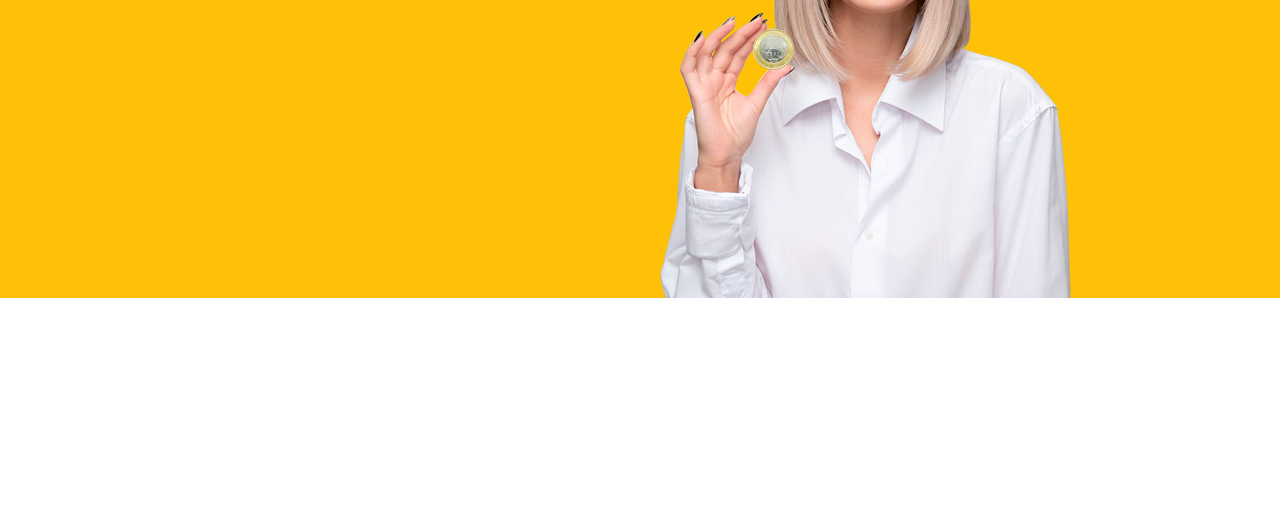
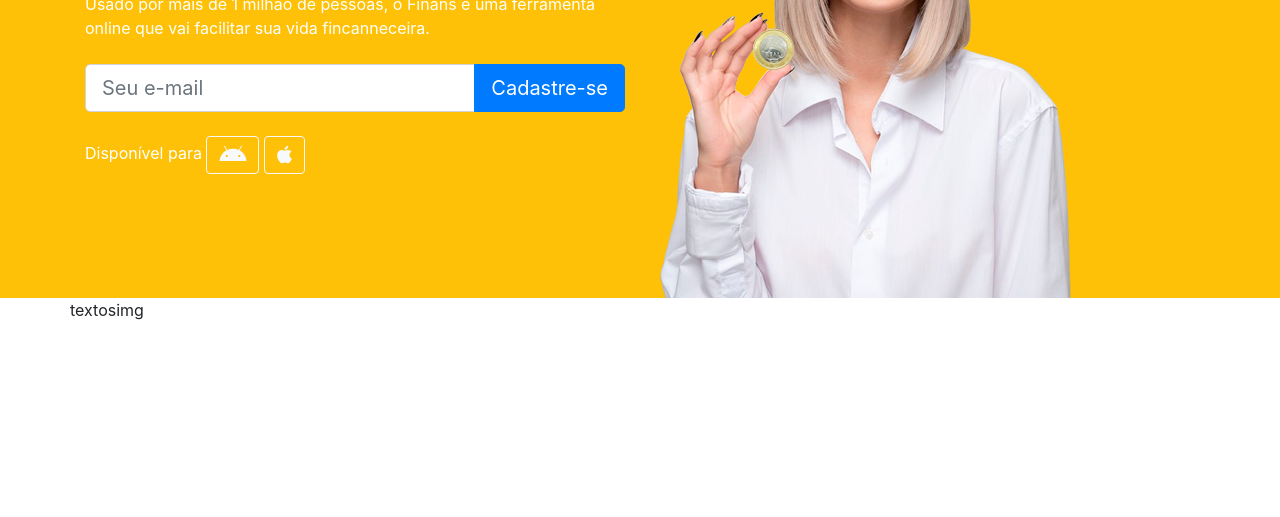
Before and after one commit to thiago92/Projeto8, a plain HTML site: page index.html in a window 1280 px wide. Shown: the part 283-800 px from the top of the page. Drawn offline with nearby package versions, Linux system fonts and the light colour scheme.

Commit message:
criando conteudo

```diff
--- a/index.html
+++ b/index.html
@@ -65,10 +65,35 @@
 
         <div class="row">
 
-          <div class="col-md-6"><!-- início dos textos da seção -->
-            texto
+          <div class="col-md-6 d-flex"><!-- início dos textos da seção -->
+            <div class="align-self-center">
+              <h1 class="display">Suas contas, descomplicados</h1>
+              <p>
+                Usado por mais de 1 milhão de pessoas, o Finans é uma ferramenta online que vai facilitar sua vida fincanneceira.
+              </p>
+
+              <form class="mt-4 mb-4">
+                <div class="input-group input-group-lg">
+                  <input type="text" placeholder="Seu e-mail" class="form-control">
+                  <div class="input-group-append">
+                    <button type="button" class="btn btn-primary">Cadastre-se</button>
+                  </div>
+                </div>
+              </form>
+
+              <p>
+                Disponível para
+                <a href="" class="btn btn-outline-light">
+                  <i class="fa-brands fa-android fa-xl"></i>
+                </a>
+                <a href="" class="btn btn-outline-light">
+                  <i class="fa-brands fa-apple fa-lg"></i>
+                </a>
+              </p>
+
+            </div>
           </div><!-- fim dos textos da seção -->
-          <div class="col-md-6"><!-- início da img da seção -->
+          <div class="col-md-6 d-none d-md-block"><!-- início da img da seção -->
             <img src="img/capa-mulher.png">
           </div><!-- fim da img da seção -->
 
@@ -78,11 +103,31 @@
 
     </section><!-- fim da seção -->
 
+    <section><!-- início da seção saiba -->
+
+      <div class="container">
+
+        <div class="row">
+
+          <div>
+            textos
+          </div>
+          <div>
+            img
+          </div>
+
+        </div>
+
+      </div>
+
+    </section><!-- fim da seção saiba -->
+
 
 
 
     <!-- JavaScript (Opcional) -->
     <!-- jQuery primeiro, depois Popper.js, depois Bootstrap JS -->
+    <script src="https://kit.fontawesome.com/4fa080e3da.js" crossorigin="anonymous"></script>
     <script src="https://code.jquery.com/jquery-3.3.1.slim.min.js" integrity="sha384-q8i/X+965DzO0rT7abK41JStQIAqVgRVzpbzo5smXKp4YfRvH+8abtTE1Pi6jizo" crossorigin="anonymous"></script>
     <script src="https://cdnjs.cloudflare.com/ajax/libs/popper.js/1.14.3/umd/popper.min.js" integrity="sha384-ZMP7rVo3mIykV+2+9J3UJ46jBk0WLaUAdn689aCwoqbBJiSnjAK/l8WvCWPIPm49" crossorigin="anonymous"></script>
     <script src="https://stackpath.bootstrapcdn.com/bootstrap/4.1.3/js/bootstrap.min.js" integrity="sha384-ChfqqxuZUCnJSK3+MXmPNIyE6ZbWh2IMqE241rYiqJxyMiZ6OW/JmZQ5stwEULTy" crossorigin="anonymous"></script>
```
